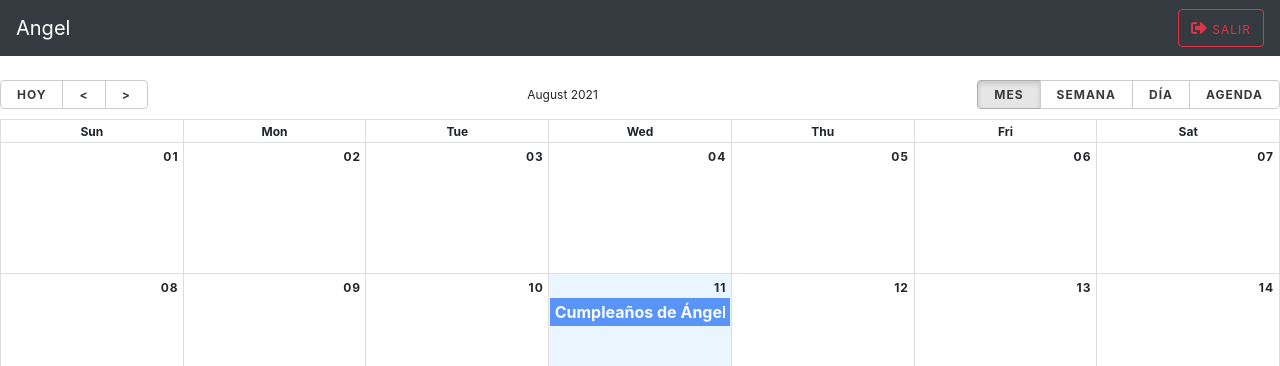
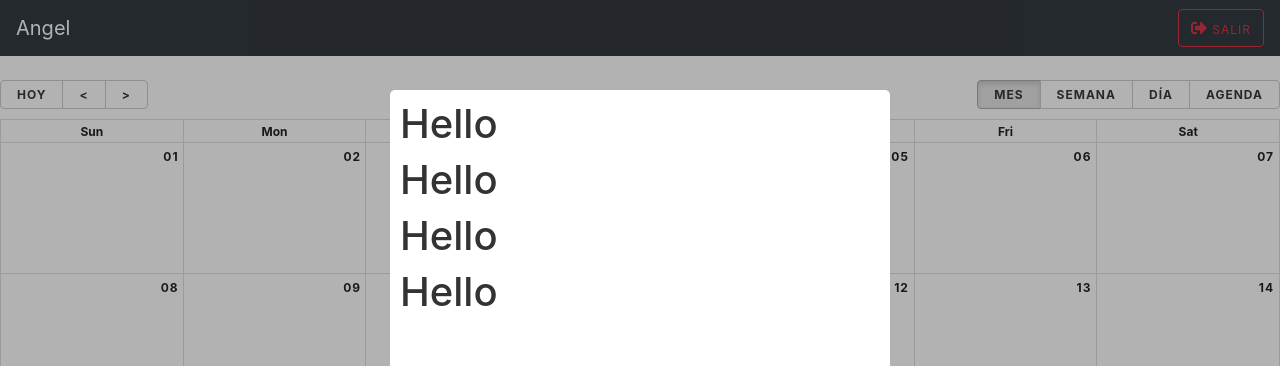
Before and after one commit to AngelCruzL/tsx-calendar, a React (Vite) app: page / in a window 1280 px wide. Shown: the top 366 px of the page. Built offline with nearby package versions, Linux system fonts and the light colour scheme.

Commit message:
feat: adding modal and modal styles

```diff
--- a/package.json
+++ b/package.json
@@ -11,6 +11,7 @@
     "react": "^17.0.0",
     "react-big-calendar": "^0.33.6",
     "react-dom": "^17.0.0",
+    "react-modal": "^3.14.3",
     "react-router-dom": "^5.2.0"
   },
   "devDependencies": {
@@ -18,6 +19,7 @@
     "@types/react": "^17.0.0",
     "@types/react-big-calendar": "^0.33.1",
     "@types/react-dom": "^17.0.0",
+    "@types/react-modal": "^3.12.1",
     "@types/react-router-dom": "^5.1.8",
     "@vitejs/plugin-react-refresh": "^1.3.1",
     "typescript": "^4.3.2",
--- /dev/null
+++ b/src/components/calendar/CalendarModal.tsx
@@ -0,0 +1,32 @@
+import React, { useState } from 'react';
+import Modal from 'react-modal';
+
+import { customStyles } from './modalStyles';
+
+Modal.setAppElement('#root');
+
+function CalendarModal() {
+  const [isOpen, setIsOpen] = useState(true);
+
+  const closeModal = () => {
+    setIsOpen(false);
+  };
+
+  return (
+    <Modal
+      isOpen={isOpen}
+      onRequestClose={closeModal}
+      style={customStyles}
+      closeTimeoutMS={200}
+      className="modal"
+      overlayClassName="modal-fondo"
+    >
+      <h1>Hello</h1>
+      <h1>Hello</h1>
+      <h1>Hello</h1>
+      <h1>Hello</h1>
+    </Modal>
+  );
+}
+
+export default CalendarModal;
--- a/src/styles.css
+++ b/src/styles.css
@@ -9,7 +9,42 @@
   flex-flow: column;
   height: 100vh;
 }
-
 .rbc-calendar {
   height: 100%;
 }
+
+/* Modal */
+.ReactModalPortal > div {
+  opacity: 0;
+}
+.ReactModalPortal .ReactModal__Overlay {
+  align-items: center;
+  display: flex;
+  justify-content: center;
+  transition: opacity 0.2s ease-in-out;
+  z-index: 999;
+}
+.modal-fondo {
+  background-color: rgba(0, 0, 0, 0.3);
+  bottom: 0;
+  left: 0;
+  right: 0;
+  top: 0;
+  position: fixed;
+}
+.ReactModalPortal .ReactModal__Overlay--after-open {
+  opacity: 1;
+}
+.ReactModalPortal .ReactModal__Overlay--before-close {
+  opacity: 0;
+}
+.modal {
+  background: white;
+  border-radius: 5px;
+  color: rgb(51, 51, 51);
+  display: inline;
+  max-height: 620px;
+  max-width: 500px;
+  outline: none;
+  padding: 10px;
+}
```
Also changed, not shown: src/interfaces/ModalStyles.ts (added, +10 -0 lines), 1 other file (tests, documents, lock files or other folders).
